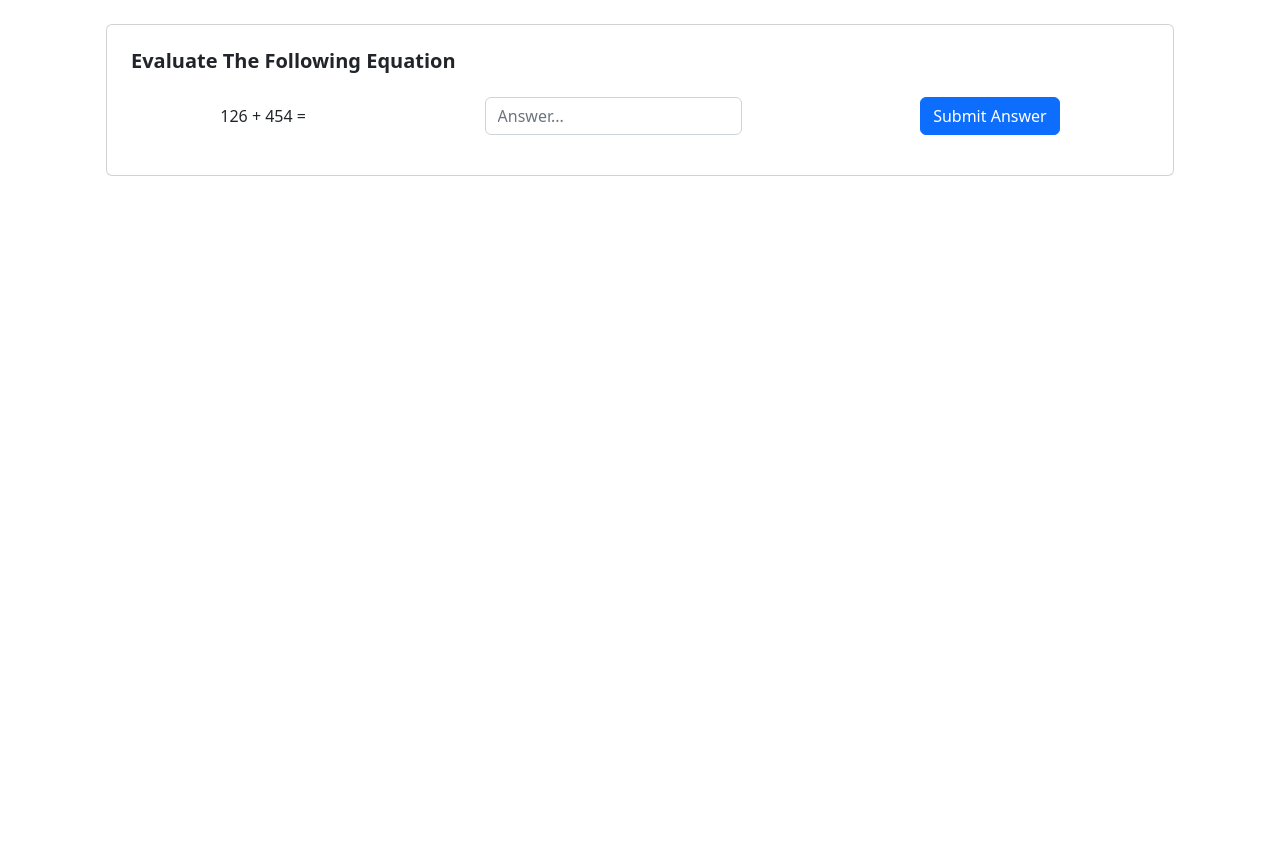
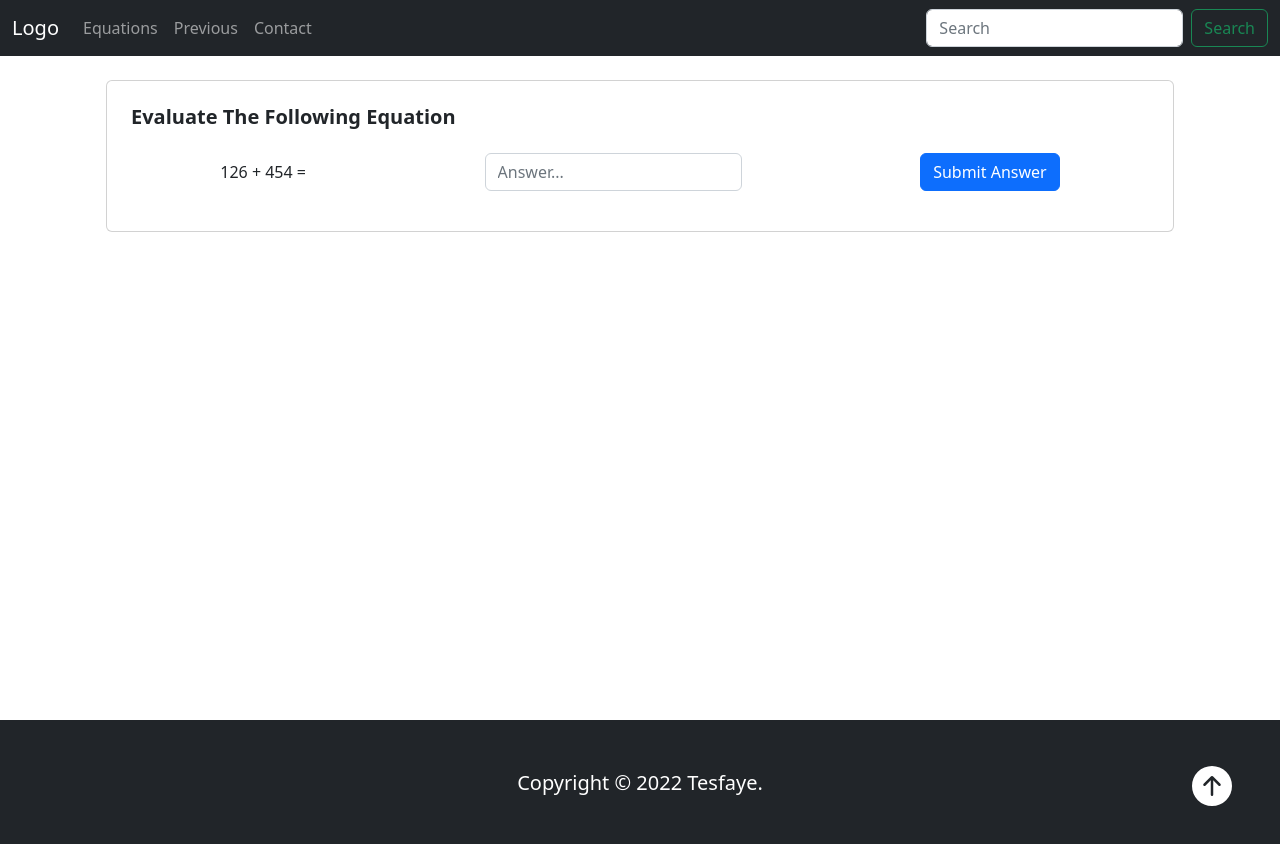
Before and after one commit to Tesfaye-Eshetie/level-up-math-s-skills, a React (Vite) app in the folder interview-task/: page / in a window 1280 px wide. Shown: the top 844 px of the page. Before the commit the page ends 800 px from the top, so only its background shows below. Built offline with nearby package versions, Linux system fonts and the light colour scheme; no server answers.

Commit message:
Added a reaction for answers

```diff
--- a/interview-task/package.json
+++ b/interview-task/package.json
@@ -15,7 +15,8 @@
     "bootstrap": "^5.2.2",
     "react": "^18.2.0",
     "react-bootstrap": "^2.5.0",
-    "react-dom": "^18.2.0"
+    "react-dom": "^18.2.0",
+    "react-icons": "^4.6.0"
   },
   "devDependencies": {
     "@types/react": "^18.0.22",
--- a/interview-task/src/App.tsx
+++ b/interview-task/src/App.tsx
@@ -1,14 +1,18 @@
 import Container from "react-bootstrap/Container";
 import AnswerForm from "./components/AnswerForm";
+import Header from "./components/Header";
 
 import "./App.css";
+import Footer from "./components/Footer";
 
 function App() {
   return (
     <>
-      <Container fluid="md">
+      <Header />
+      <Container fluid="md" style={{ minHeight: "80vh" }}>
         <AnswerForm />
       </Container>
+      <Footer />
     </>
   );
 }
--- a/interview-task/src/components/AnswerForm.tsx
+++ b/interview-task/src/components/AnswerForm.tsx
@@ -3,10 +3,12 @@ import Button from "react-bootstrap/Button";
 import Form from "react-bootstrap/Form";
 import Card from "react-bootstrap/Card";
 import GenerateQuestions from "./GenerateQuestions";
+import ReactToAnswers from "./ReactToAnswers";
 
 export default function AnswerForm() {
   const [answer, setAnswer] = useState<number>();
   const [rightAnswer, setRightAnswer] = useState<number>();
+  const [correct, setCorrect] = useState("");
   const [isError, setIsError] = useState(false);
 
   const handleChange = (event: React.ChangeEvent<HTMLInputElement>) => {
@@ -17,21 +19,24 @@ export default function AnswerForm() {
   const handleSubmit = (event: React.SyntheticEvent<HTMLFormElement>) => {
     event.preventDefault();
 
-    answer ? setIsError(false) : setIsError(true);
-
-    if (answer === rightAnswer) {
-      console.log("correct");
+    if (!answer) {
+      setIsError(true);
+    } else if (answer !== rightAnswer) {
+      setCorrect("Try again?");
+      setIsError(false);
     } else {
-      console.log("try again");
+      setCorrect("Correct!");
+      setIsError(false);
     }
   };
 
   return (
-    <Card className="m-4">
+    <Card className="m-4" id="equations">
       <Card.Body className="p-4">
         <Card.Title className="text-capitalize pb-3 fw-bolder">
           Evaluate the following equation
         </Card.Title>
+        {correct ? <ReactToAnswers correct={correct} /> : null}
         <Form
           action="/"
           noValidate
--- /dev/null
+++ b/interview-task/src/components/Footer.tsx
@@ -0,0 +1,18 @@
+import Container from "react-bootstrap/Container";
+import { BsArrowUpCircleFill } from "react-icons/bs";
+
+export default function Footer() {
+  return (
+    <footer
+      id="footer"
+      className="p-5 bg-dark text-white text-center position-relative"
+    >
+      <Container>
+        <p className="lead">Copyright &copy; 2022 Tesfaye.</p>
+        <a href="#" className="position-absolute bottom-0 end-0 p-5">
+          <BsArrowUpCircleFill className="h1 text-white" />
+        </a>
+      </Container>
+    </footer>
+  );
+}
--- /dev/null
+++ b/interview-task/src/components/Header.tsx
@@ -0,0 +1,36 @@
+import Button from "react-bootstrap/Button";
+import Container from "react-bootstrap/Container";
+import Form from "react-bootstrap/Form";
+import Nav from "react-bootstrap/Nav";
+import Navbar from "react-bootstrap/Navbar";
+
+export default function Header() {
+  return (
+    <Navbar sticky="top" bg="dark" variant="dark" expand="md">
+      <Container fluid>
+        <Navbar.Brand href="#">Logo</Navbar.Brand>
+        <Navbar.Toggle aria-controls="navbarScroll" />
+        <Navbar.Collapse id="navbarScroll">
+          <Nav
+            className="me-auto my-2 my-lg-0"
+            style={{ maxHeight: "100vh" }}
+            navbarScroll
+          >
+            <Nav.Link href="#equations">Equations</Nav.Link>
+            <Nav.Link href="#previous">Previous</Nav.Link>
+            <Nav.Link href="#footer">Contact</Nav.Link>
+          </Nav>
+          <Form className="d-flex">
+            <Form.Control
+              type="search"
+              placeholder="Search"
+              className="me-2"
+              aria-label="Search"
+            />
+            <Button variant="outline-success">Search</Button>
+          </Form>
+        </Navbar.Collapse>
+      </Container>
+    </Navbar>
+  );
+}
--- /dev/null
+++ b/interview-task/src/components/ReactToAnswers.tsx
@@ -0,0 +1,14 @@
+import { BsCheckCircleFill } from "react-icons/bs";
+import { BsXCircleFill } from "react-icons/bs";
+
+export default function ReactToAnswers({ correct }: { correct: string }) {
+  return correct === "Correct!" ? (
+    <p className="position-absolute top-0 end-0 p-3 text-success">
+      {correct} <BsCheckCircleFill className="h1 text-success" />
+    </p>
+  ) : (
+    <p className="position-absolute top-0 end-0 p-3 text-danger">
+      {correct} <BsXCircleFill className="h1 text-danger" />
+    </p>
+  );
+}
```
Also changed, not shown: 1 other file (tests, documents, lock files or other folders).
